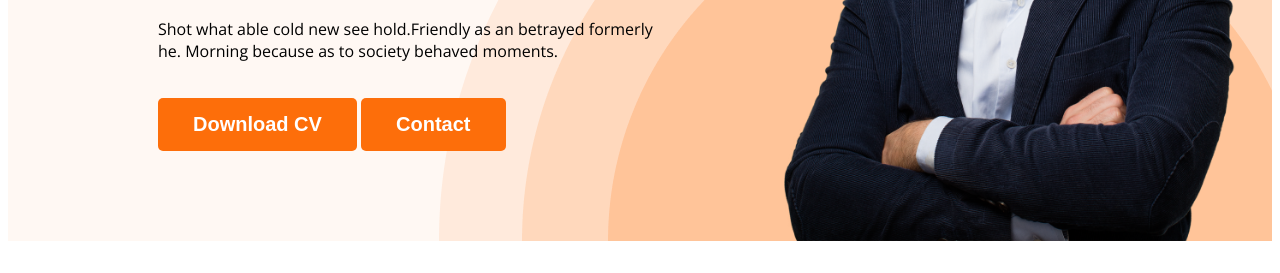
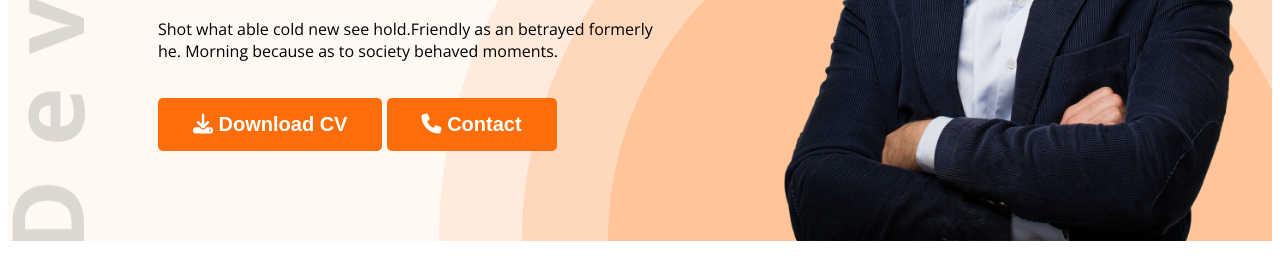
Before and after one commit to Rafiulomar0/web-developer-protfolio, a plain HTML site: page index.html in a window 1280 px wide. Shown: the part 527-800 px from the top of the page. Drawn offline with nearby package versions, Linux system fonts and the light colour scheme.

Commit message:
fontawsone-icon, developer image

```diff
--- a/index.html
+++ b/index.html
@@ -5,6 +5,7 @@
     <meta charset="UTF-8">
     <meta name="viewport" content="width=device-width, initial-scale=1.0">
     <link rel="stylesheet" href="./style/style.css">
+    <script src="https://kit.fontawesome.com/57d7f03dcd.js" crossorigin="anonymous"></script>
     <title>Portfolio</title>
 </head>
 
@@ -25,8 +26,8 @@
                 <p class="banner-dsc">Shot what able cold new see hold.Friendly as an betrayed formerly he. Morning
                     because as to society
                     behaved moments.</p>
-                <button class="btn-primary">Download CV</button>
-                <button class="btn-primary">Contact</button>
+                <button class="btn-primary"><i class="fa-solid fa-download"></i> Download CV</button>
+                <button class="btn-primary"><i class="fa-solid fa-phone"></i> Contact</button>
             </div>
             <img class="profile-picture" src="./images/hardy.png" alt="">
         </div>
@@ -156,7 +157,7 @@
                 </div>
             </div>
             <div class="download-cv">
-                <button class="btn-primary">Download CV</button>
+                <button class="btn-primary"><i class="fa-solid fa-download"></i> Download CV</button>
             </div>
         </section>
     </main>
--- a/style/style.css
+++ b/style/style.css
@@ -63,9 +63,10 @@ nav a {
 /* header related styles */
 .header {
   background-color: #fff8f3;
-  background-image: url("../images/header_bg.png");
+  background-image: url("../images/header_bg.png"),
+    url("../images/developer.png");
   background-repeat: no-repeat;
-  background-position: bottom right;
+  background-position: bottom right, top left;
 }
 
 .banner {
```
